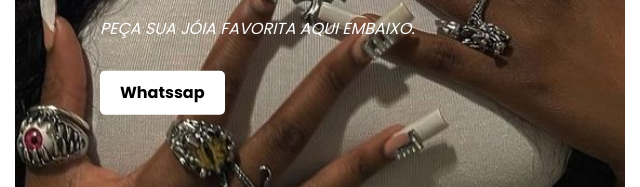
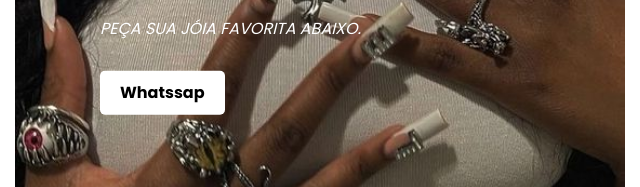
Before and after one commit to pratasmoura/pratasmoura.github.io, a plain HTML site: page index.html in a window 1280 px wide. Shown: the part 491-678 px from the top of the page, 0-640 px from the left. Drawn offline with Linux system fonts and the light colour scheme.

Commit message:
index.html

```diff
--- a/index.html
+++ b/index.html
@@ -176,7 +176,7 @@
                         <div class="thumb">
                             <div class="inner-content">
                                 <h4>Pratas Moura</h4>
-                                <span>PEÇA SUA JÓIA FAVORITA AQUI EMBAIXO.</span>
+                                <span>PEÇA SUA JÓIA FAVORITA ABAIXO.</span>
                                 <div class="main-border-button">
                                     <a href="https://wa.me/5561981888030?text=Tenho%20interesse!%0A%0APoderia%20me%20encaminhar%20o%20cat%C3%A1lago%20por%20favor?">Whatssap</a>
                                 </div>
```
